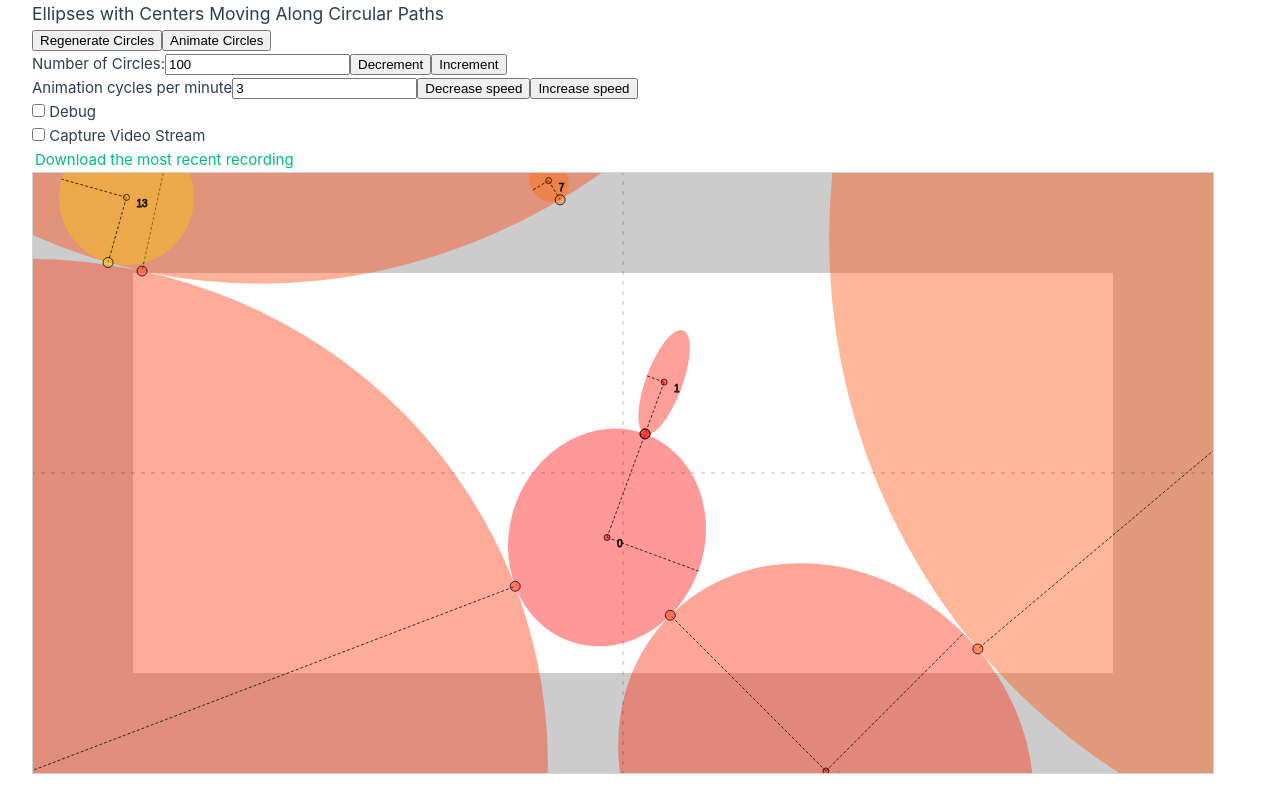
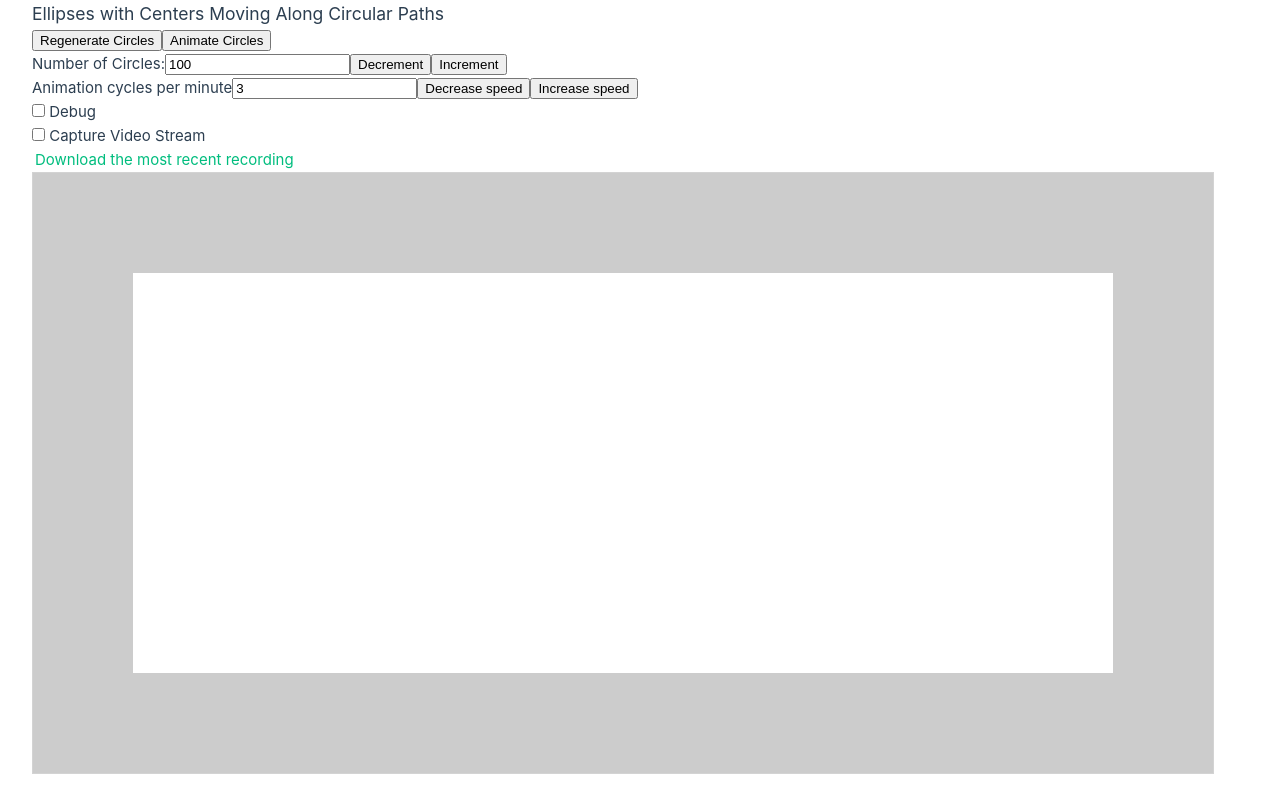
Before and after one commit to avengerofpi/animated-kissing-circles, a Vue app: page / in a window 1280 px wide. Built offline with nearby package versions, Linux system fonts and the light colour scheme.

Commit message:
switch to a frameNum isstead of ellapsedTime based animation
this old might be entangled with other old changes

```diff
--- a/src/components/generators/centers-moving-along-circular-paths.ts
+++ b/src/components/generators/centers-moving-along-circular-paths.ts
@@ -318,6 +318,7 @@ function animate() {
   startTimestamp = (document.timeline.currentTime as number) - ellapsedOffset;
 }
 
+let frameNum = 0
 function _addShapes(ctx: CanvasRenderingContext2D, timestamp: number) {
   // console.log(`running _addShapes`)
   initialized || initCanvas(ctx, timestamp)
@@ -326,19 +327,22 @@ function _addShapes(ctx: CanvasRenderingContext2D, timestamp: number) {
   if (animating.value) {
     pauseTimestamp = timestamp
     elapsed = timestamp - startTimestamp
+    frameNum++
   } else if (stepAtLeastOnce.value) {
     elapsed = pauseTimestamp - startTimestamp
   } else {
     throw new Error(`_addShapes should not have been called`)
   }
 
-  // Loop animation, instead of stop animation after an animation cycle
-  const numCycles = elapsed * animationCyclesPerMinuteRef.value / 60000
-
-  const kissingEllipseCenters: Coor[] = movingCoorsOnCircles.value.map(movingCoorOnCircle => {
-    return movingCoorOnCircle.getCoorAfterCycles(numCycles)
-  })
-  renderKissingEllipses(kissingEllipseCenters, ctx)
+  // // Loop animation, instead of stop animation after an animation cycle
+  // const numCycles = elapsed * animationCyclesPerMinuteRef.value / 60000
+  //
+  // const kissingEllipseCenters: Coor[] = movingCoorsOnCircles.value.map(movingCoorOnCircle => {
+  //   return movingCoorOnCircle.getCoorAfterCycles(numCycles)
+  // })
+  // renderKissingEllipses(kissingEllipseCenters, ctx)
+  renderShapeFrame(frameNum, ctx)
+  // console.log(frameNum)
 
   if (stopAnimationFlag.value) {
     stopAnimationFlag.value = false
```
